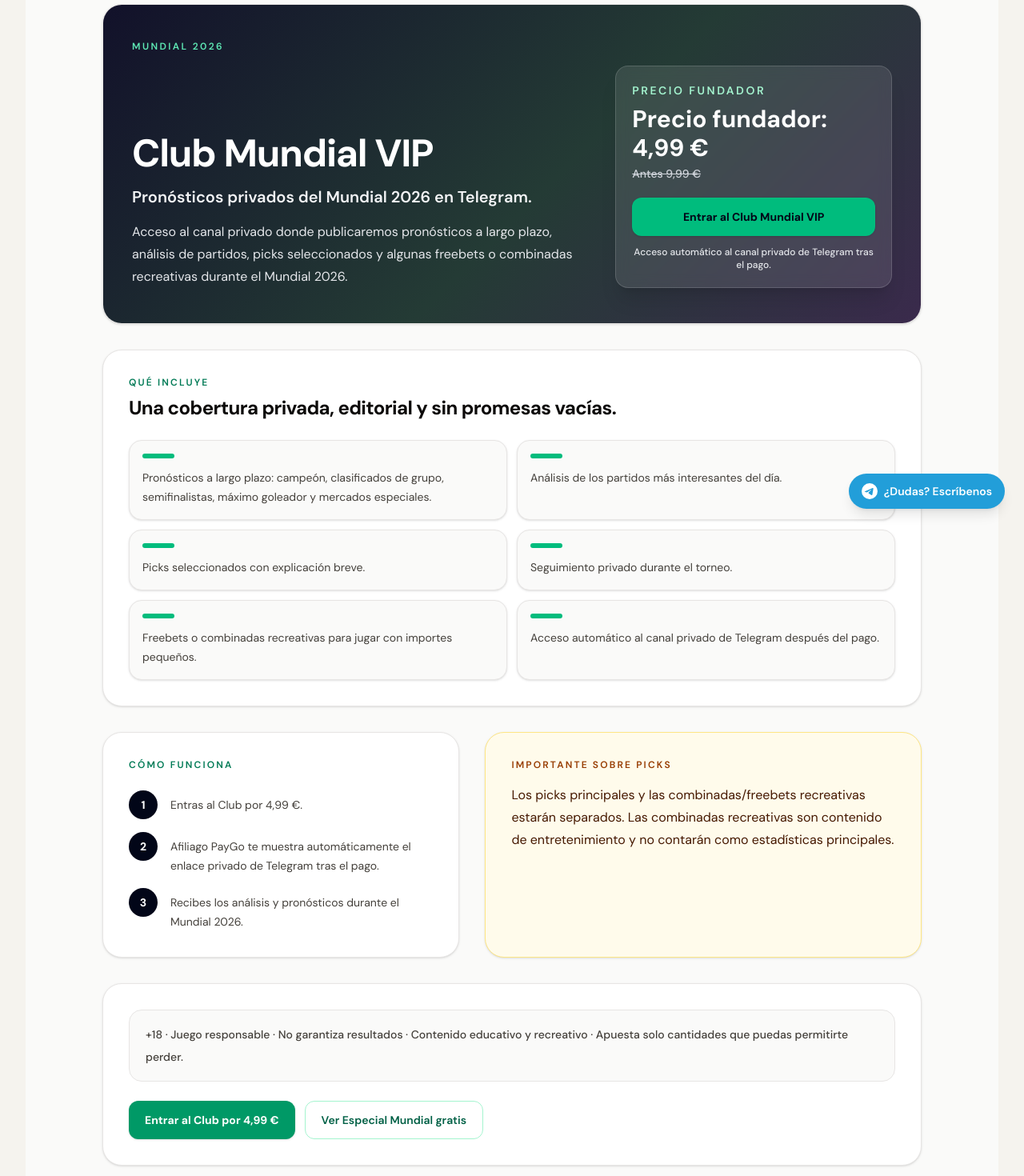
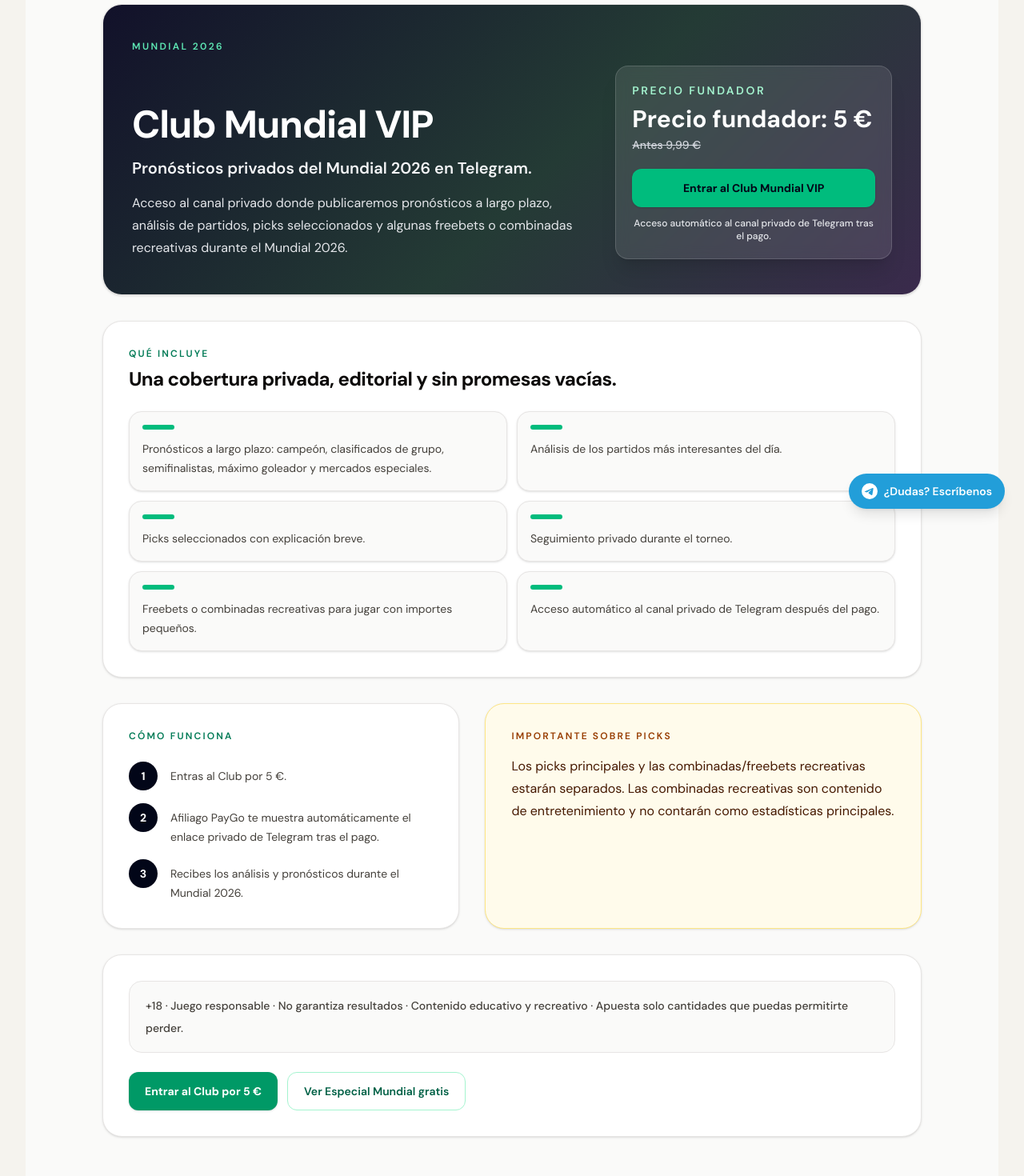
Before and after one commit to eloylt13/matched-betting-app, a Next.js app: page /pronosticos in a window 1280 px wide. Shown: the part 140-1610 px from the top of the page at 80% size. Built offline with nearby package versions, Linux system fonts and the light colour scheme; no server answers; a web font is replaced by a local one.

Commit message:
feat: add mundial vip funnel

```diff
--- a/app/page.tsx
+++ b/app/page.tsx
@@ -402,7 +402,7 @@ export default function LandingPage() {
               </div>
               <div className="min-w-0 flex-1 text-left">
                 <p className="text-sm font-semibold text-white">Club Mundial VIP</p>
-                <p className="text-xs text-gray-400">Telegram privado · 4,99 € fundador</p>
+                <p className="text-xs text-gray-400">Telegram privado · 5 € fundador</p>
               </div>
               <span className="shrink-0 text-lg text-amber-300 transition-transform duration-200 group-hover:translate-x-1">
                 →
--- a/app/pronosticos/page.tsx
+++ b/app/pronosticos/page.tsx
@@ -1,7 +1,7 @@
 import type { Metadata } from 'next'
 import Link from 'next/link'
 
-const PAYGO_URL = 'https://app.afiliago.com/pago/iapredicthub/JAYO1LND'
+const PAYGO_URL = 'https://app.afiliago.com/paygo/iapredicthub/JAYO1LND'
 
 const includes = [
   'Pronósticos a largo plazo: campeón, clasificados de grupo, semifinalistas, máximo goleador y mercados especiales.',
@@ -13,7 +13,7 @@ const includes = [
 ]
 
 const steps = [
-  'Entras al Club por 4,99 €.',
+  'Entras al Club por 5 €.',
   'Afiliago PayGo te muestra automáticamente el enlace privado de Telegram tras el pago.',
   'Recibes los análisis y pronósticos durante el Mundial 2026.',
 ]
@@ -55,7 +55,7 @@ export default function PronosticosPage() {
                 <p className="text-sm font-semibold uppercase tracking-[0.18em] text-emerald-200">
                   Precio fundador
                 </p>
-                <p className="mt-2 text-3xl font-bold text-white">Precio fundador: 4,99 €</p>
+                <p className="mt-2 text-3xl font-bold text-white">Precio fundador: 5 €</p>
                 <p className="mt-1 text-sm font-medium text-gray-300 line-through">Antes 9,99 €</p>
                 <a
                   href={PAYGO_URL}
@@ -140,7 +140,7 @@ export default function PronosticosPage() {
               rel="noopener noreferrer"
               className="inline-flex min-h-12 items-center justify-center rounded-xl bg-emerald-600 px-5 py-3 text-center text-sm font-bold text-white shadow-sm transition hover:bg-emerald-700 focus:outline-none focus:ring-2 focus:ring-emerald-500 focus:ring-offset-2"
             >
-              Entrar al Club por 4,99 €
+              Entrar al Club por 5 €
             </a>
             <Link
               href="/especial/mundial"
@@ -159,7 +159,7 @@ export default function PronosticosPage() {
           rel="noopener noreferrer"
           className="flex min-h-12 w-full items-center justify-center rounded-full bg-emerald-600 px-5 py-3 text-center text-sm font-semibold text-white shadow-lg shadow-emerald-950/20 transition hover:bg-emerald-500 focus:outline-none focus:ring-2 focus:ring-emerald-400 focus:ring-offset-2 focus:ring-offset-slate-950"
         >
-          Entrar al Club por 4,99 €
+          Entrar al Club por 5 €
         </a>
       </div>
     </div>
--- a/components/ClubMundialVip/ClubMundialVipBanner.tsx
+++ b/components/ClubMundialVip/ClubMundialVipBanner.tsx
@@ -42,7 +42,7 @@ export default function ClubMundialVipBanner() {
 
         <div className="flex shrink-0 flex-col gap-3 lg:w-[240px]">
           <p className="rounded-xl border border-amber-200 bg-amber-50 px-4 py-2 text-center text-sm font-semibold text-amber-900">
-            Precio fundador: 4,99 € · Antes 9,99 €
+            Precio fundador: 5 € · Antes 9,99 €
           </p>
           <Link
             href="/pronosticos"
```
